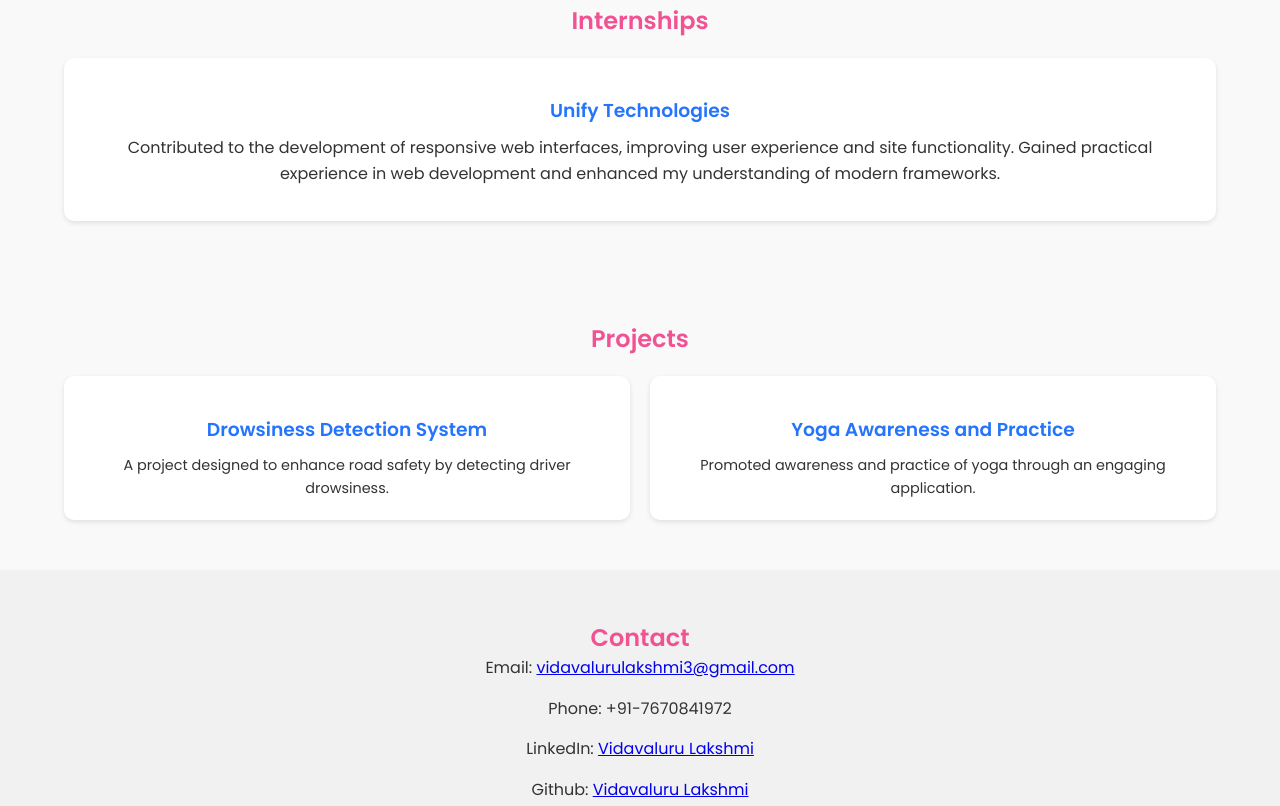
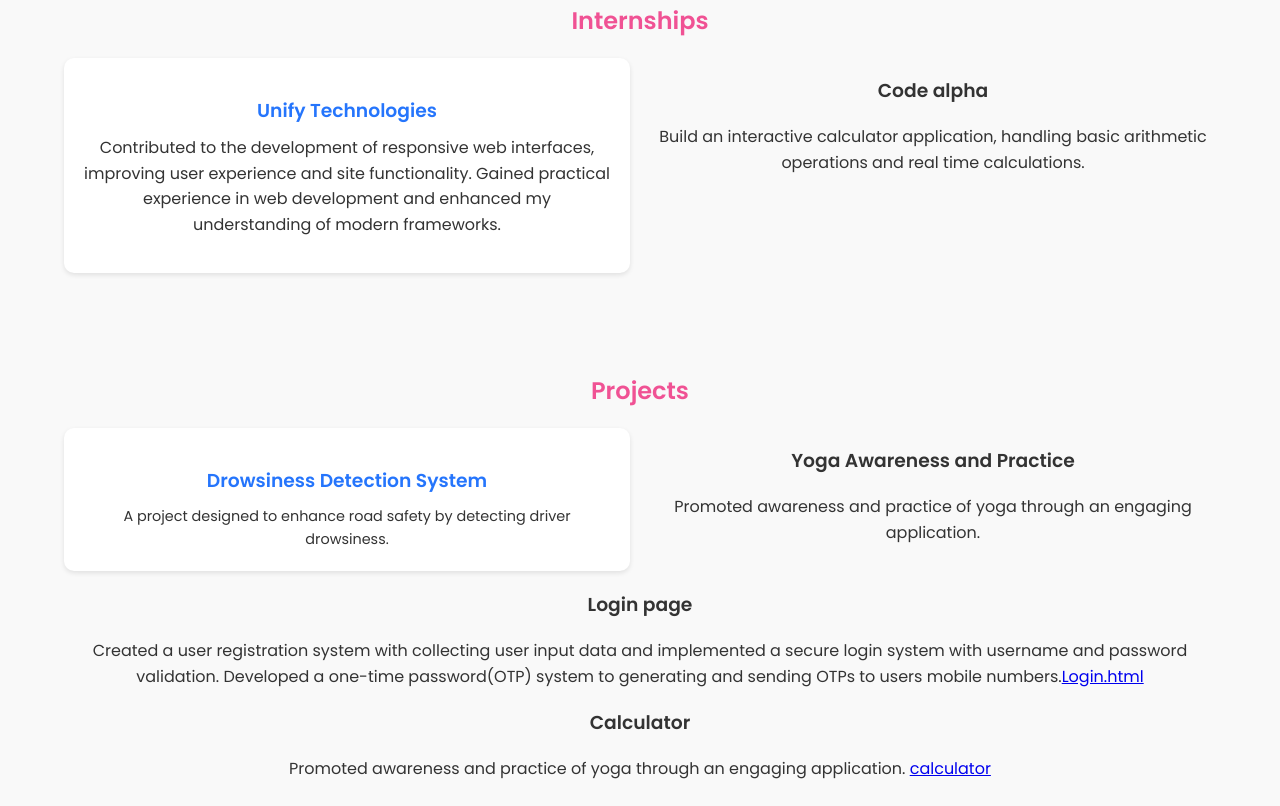
Before and after one commit to lakshmividavaluru/codealpha-_portfolio.html, a plain HTML site: page index.html in a window 1280 px wide. Shown: the part 1237-2043 px from the top of the page. Drawn offline with Linux system fonts and the light colour scheme.

Commit message:
Update index.html

```diff
--- a/index.html
+++ b/index.html
@@ -22,7 +22,8 @@
   </nav>
   <header>
     <div class="container">
-        <img src="picture.png">
+        <img src="picture.png" class="picture">
+
       <h1>VIDAVALURU LAKSHMI</h1>
       <p>Frontend Developer</p>
     </div>
@@ -31,11 +32,10 @@
   <section id="about" class="section">
     <div class="container">
       <h2>About Me</h2>
-      <p>Hello!
-        I am passionate about Frontend development and solving real-world problems.
+      <p>
          Ambitious and adaptable graduate with a Bachelor's degree in Electronics and Communication Engineering
-         and Possessing strong interpersonal skills.
-         I am eager to Quickstart my career and contribute positively to a forward-thinking organization.</p>
+         and Possessing strong interpersonal skills.I am passionate about Frontend development and solving real-world problems.
+         eager to Quickstart my career and contribute positively to a forward-thinking organization.</p>
     </div>
   </section>
 
@@ -43,7 +43,8 @@
     <div class="container">
       <h2>Skills</h2>
       <div class="skills-grid">
-        <div class="skill-item">HTML</div>
+
+       <div class="skill-item" img src="html.img.jpg" >HTML </div>
         <div class="skill-item">CSS</div>
         <div class="skill-item">JavaScript</div>
         <div class="skill-item">ReactJS</div>
@@ -54,6 +55,7 @@
   </div>
 
 
+
   </section>
   <section id="internships" class="section">
     <div class="container">
@@ -61,9 +63,17 @@
       <div class="intern-grid">
         <div class="intern-item">
           <h3>Unify Technologies</h3>
-          <p>Contributed to the development of responsive web interfaces, improving user experience and site functionality.
+         <p>Contributed to the development of responsive web interfaces, improving user experience and site functionality.
             Gained practical experience in web development and enhanced my understanding of modern frameworks.
+          </p>
+            </div>
+            <div class="intern-items">
+            <h3>Code alpha</h3>
+          <p>
+            Build an interactive calculator application,
+            handling basic arithmetic operations and real time calculations.
             </p>
+          </div>
         </div>
 
 
@@ -73,17 +83,41 @@
     <div class="container">
       <h2>Projects</h2>
       <div class="projects-grid">
+
         <div class="project-item">
           <h3>Drowsiness Detection System</h3>
           <p>A project designed to enhance road safety by detecting driver drowsiness.</p>
         </div>
-        <div class="project-item">
+
+
+        <div class="project-item1">
           <h3>Yoga Awareness and Practice</h3>
           <p>Promoted awareness and practice of yoga through an engaging application.</p>
+        </div>
+        </div>
+
+
+<div class="project-grids">
+        <div class="project-item2">
+          <h3>Login page</h3>
+          <p>Created a user registration system with collecting user
+             input data and implemented a secure login system with
+            username and password validation.
+            Developed a one-time password(OTP) system to generating and sending OTPs
+             to users mobile numbers.<a href="https://github.com/lakshmividavaluru/login.html">Login.html</a> </p>
+        </div>
+
+        <div class="project-item3">
+          <h3>Calculator</h3>
+          <p>Promoted awareness and practice of yoga through an engaging application.
+            <a href="https://github.com/lakshmividavaluru/codealpha_calculator.html">calculator</a></p>
         </div>
       </div>
     </div>
   </section>
+
+
+
 
   <section id="contact" class="section bg-light">
     <div class="container">
@@ -100,5 +134,6 @@
   <footer>
     <p>&copy; 2025 Vidavaluru Lakshmi. All rights reserved.</p>
   </footer>
+
 </body>
 </html>
```
